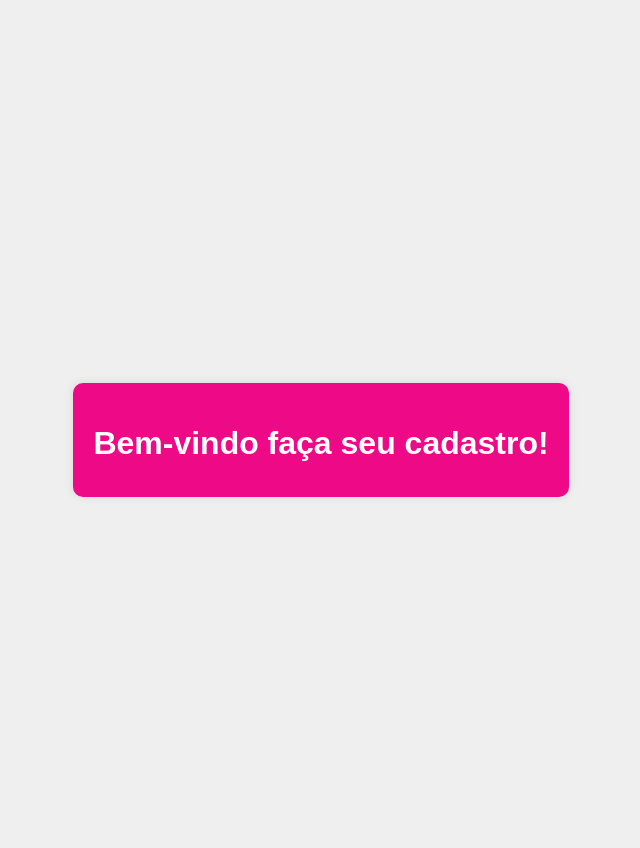
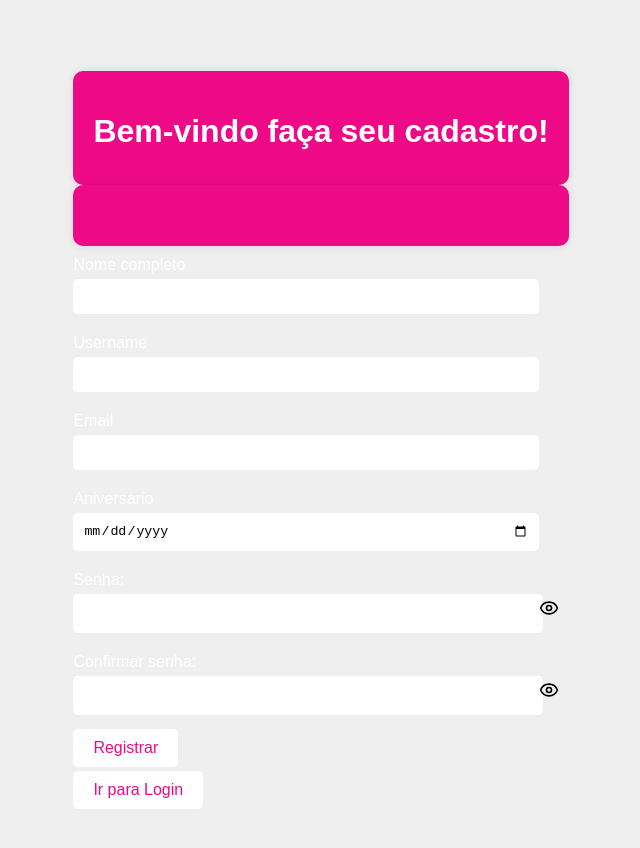
Before and after one commit to 08Gaby08/Loginpage, a React (Vite) app: page / in a window 1280 px wide. Shown: the top 848 px of the page, without its empty margins (319-959 px from the left). Built offline with nearby package versions, Linux system fonts and the light colour scheme.

Commit message:
inputpassword

```diff
--- a/src/components/Inputpassword/index.jsx
+++ b/src/components/Inputpassword/index.jsx
@@ -21,7 +21,7 @@ const InputPassword = ({ value, onChange, error, label, ...rest }) => {
         {...rest}
       />
       <div css={iconStyle} onClick={togglePasswordVisibility}>
-        {showPassword ? <EyeOff size={24} /> : <Eye size={24} />}
+        {showPassword ? <EyeOff size={20} /> : <Eye size={20} />}
       </div>
     </div>
   );
--- a/src/components/Inputpassword/styed-inputpassword.js
+++ b/src/components/Inputpassword/styed-inputpassword.js
@@ -5,12 +5,12 @@ export const iconStyle = css`
   cursor: pointer;
   position: absolute;
   right: 10px;
-  top: 50%;
+  top: 55%;
   transform: translateY(-50%);
 `;
 export const inputStyle = css`
   width: 90%;
-  padding: 10px;
+  padding: 12px;
   margin-bottom: 10px;
   border: none;
   border-radius: 5px;
--- a/src/pages/App.jsx
+++ b/src/pages/App.jsx
@@ -8,12 +8,11 @@ import { css } from '@emotion/react';
 const App = () => {
   return (
     <div>
-  <Container title="Bem-vindo faça seu cadastro!">
+  <Container title="Bem-vindo faça seu cadastro!"> </Container>
       <RegisterForm />
       <Link to="/login">
         <Button>Ir para Login</Button>
       </Link>
-  </Container>
   </div>
 
   );
```
